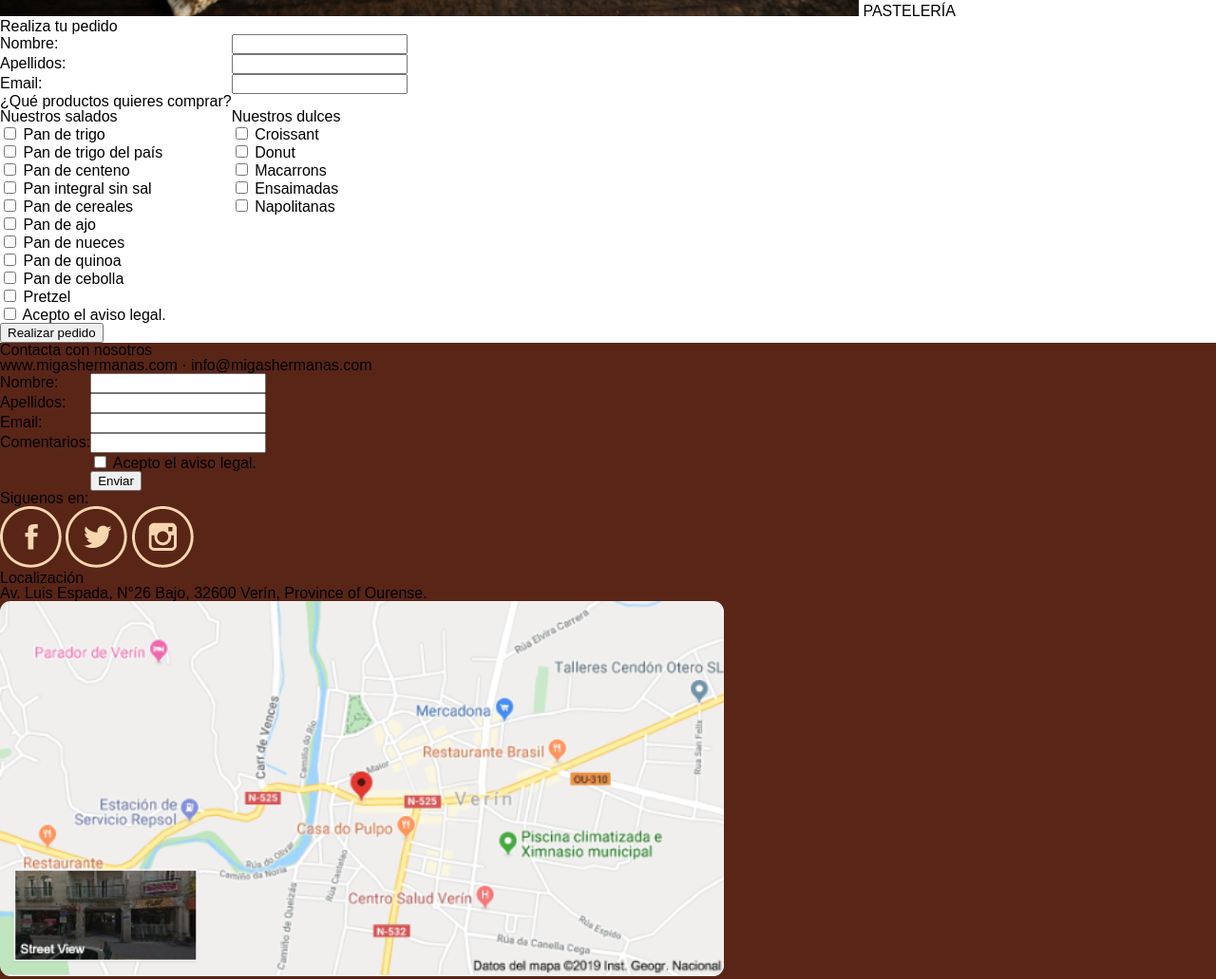
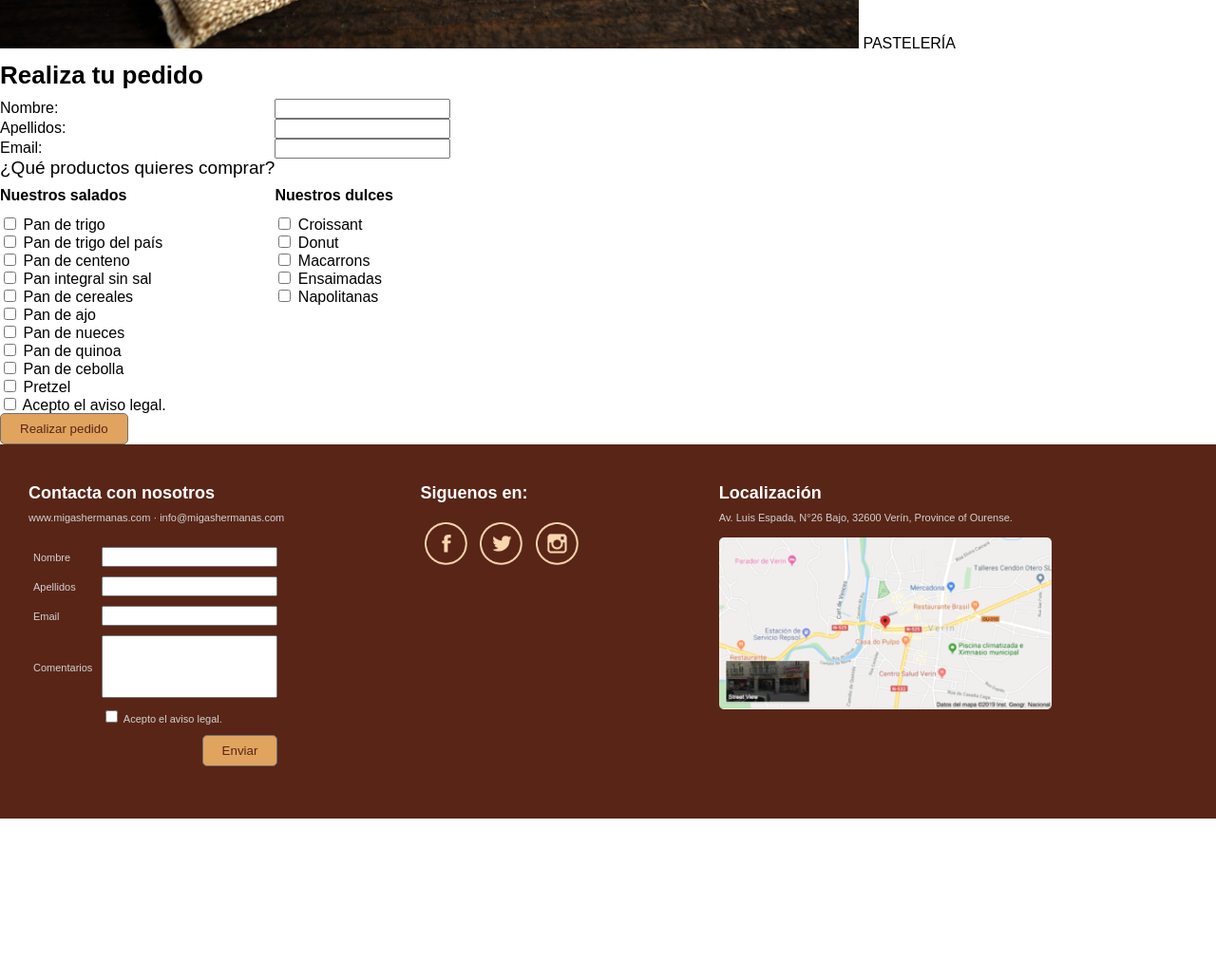
Before and after one commit to dcantabrana/DIW03TE1, a plain HTML site: page Desarrollo/index.html in a window 1280 px wide. Shown: the part 2159-3190 px from the top of the page at 95% size. After the commit the page ends 3021 px from the top, so only its background shows below. Drawn offline with Linux system fonts and the light colour scheme.

Commit message:
Footer hecho

```diff
--- a/Desarrollo/css/main.css
+++ b/Desarrollo/css/main.css
@@ -21,8 +21,24 @@ a:link {text-decoration: none }
 h1{
     color:white;
     font-size: 28px;
+    letter-spacing: 0.05em;
+}
+h2{
+    font-size:26px;
+}
+h3{
+    font-size: 19px;
+}
+h4{
+    font-size:16px;
+}
+h5{
+    color:white;
+    font-size:18px;
+}
+h1,h2,h4,h5{
     font-weight: bold;
-    letter-spacing: 0.05em;
+    margin: 12px 0px;
 }
 
 /* ---------------- HEADER - LOGO ---------------- */
@@ -88,7 +104,57 @@ header nav ul li a{
 
 
 
+/* -------------------- FOOTER -------------------- */
+footer {
+    padding: 30px;
+    background: #592517;
+    display: flex;
+    color: #d1d1d1;
+    font-size: 11px;
+}
+.foo-col1{
+    flex-grow:1;
+    /* width: 40%; */
 
-footer {
-    background: #592517;
 }
+.foo-col2{
+    flex-grow:1;
+    /* width: 25%; */
+}
+.foo-col2 a img{
+    width: 45px;
+    margin: 10px 5px;
+}
+.foo-col3{
+    flex-grow:1;
+    /* width: 35%; */
+}
+.foo-col3 img{
+    width: 350px;
+    margin:15px 0px;
+}
+#form-cont{
+    margin: 20px 0px;
+}
+#form-cont table tr td{
+    padding:5px;
+}
+
+input[name="comentarios"] {
+    height: 4.5em;
+}
+
+form input[type="submit"]{
+	padding:8px 20px;
+	border:1px solid #707070;
+	border-radius:5px;
+    /* display:block; */
+	color:#592517;
+    background-color:#e0a45e;
+}
+.form-bot{
+    float: right;
+}
+form input[type="submit"]:hover{
+	cursor:pointer;
+}
--- a/Desarrollo/index.html
+++ b/Desarrollo/index.html
@@ -166,7 +166,7 @@
                     </tr>
 
                     <tr>
-                        <td><input type="button" value="Realizar pedido"></td>
+                        <td><input type="submit" value="Realizar pedido"></td>
                     </tr>
                     <p></p>
                 </table>
@@ -175,27 +175,54 @@
 
         <footer>
 
-            <section>
-                <h3>Contacta con nosotros</h3>
+            <section class="foo-col1">
+                <h5>Contacta con nosotros</h5>
                 <p>www.migashermanas.com <span>&middot;</span> info@migashermanas.com</p>
 
-                <form method="post" name="formulario-contacto">
+                <form id="form-cont" method="post" name="formulario-contacto">
+
+                    <!-- <ul>
+                        <li>
+                          <label for="nombre">Nombre</label>
+                          <input type="text" name="nombre">
+                        </li>
+                        <li>
+                            <label for="apellidos">Apellidos</label>
+                            <input type="text" name="apellidos">
+                          </li>
+                        <li>
+                          <label for="email">Email</label>
+                          <input type="email" id="email" name="email">
+                        </li>
+                        <li>
+                          <label for="comentarios">Comentarios</label>
+                          <textarea id="comentarios" name="comentarios"></textarea>
+                        </li>
+                        <li>
+                            <input type="checkbox" name="aviso-legal" value="aviso-legal">
+                            <label for="aviso-legal">Acepto el aviso legal.</label>
+                        </li>
+                        <li>
+                            <input type="button" value="Enviar">
+                        </li>
+
+                    </ul> -->
                     <table>
                         <tr>
-                            <td><label for="nombre">Nombre:</label></td>
+                            <td><label for="nombre">Nombre</label></td>
                             <td><input type="text" name="nombre"></td>
                         </tr>
                         <tr>
-                            <td><label for="apellidos">Apellidos:</label></td>
+                            <td><label for="apellidos">Apellidos</label></td>
                             <td><input type="text" name="apellidos"></td>
                         </tr>
                         <tr>
-                            <td><label for="email">Email:</label></td>
+                            <td><label for="email">Email</label></td>
                             <td><input type="text" name="email"></td>
                         </tr>
                         <tr>
-                            <td><label for="comentarios">Comentarios:</label></td>
-                            <td><input type="text" name="comentarios"></td>
+                            <td><label for="comentarios">Comentarios</label></td>
+                            <td><input type="text" name="comentarios" rows="10"></td>
                         </tr>
                         <tr>
                             <td></td>
@@ -206,22 +233,22 @@
                         </tr>
                         <tr>
                             <td></td>
-                            <td><input type="button" value="Enviar"></td>
+                            <td class="form-bot"><input id="cont-butt" name="enviar" type="submit" value="Enviar"></td>
                         </tr>
                     </table>
                 </form>
 
             </section>
 
-            <section>
-                <h3>Siguenos en:</h3>
+            <section class="foo-col2">
+                <h5>Siguenos en:</h5>
                 <a href=""><img src="img/facebook.png"></a>
                 <a href=""><img src="img/001-twitter.png"></a>
                 <a href=""><img src="img/002-instagram.png"></a>
             </section>
 
-            <section>
-                <h3>Localización</h3>
+            <section class="foo-col3">
+                <h5>Localización</h5>
                 <address>Av. Luis Espada, N°26 Bajo, 32600 Verín, Province of Ourense.</address>
                 <img src="img/localizacion.png">
             </section>
```
Also changed, not shown: 3 other files.
